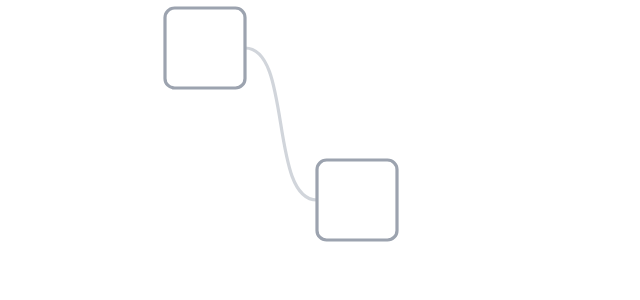
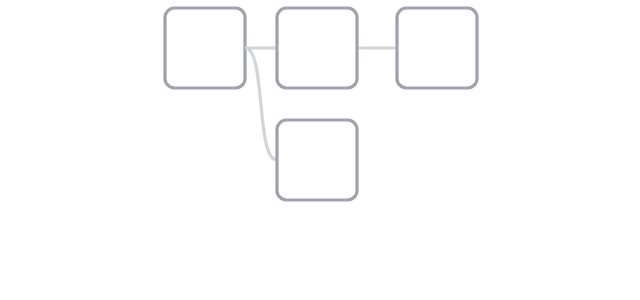
Before and after one commit to anttti/svg-mind-map, a Next.js app: page / in a window 1280 px wide. Shown: the top 300 px of the page, without its empty margins (83-723 px from the left). Built offline with nearby package versions, Linux system fonts and the light colour scheme.

Commit message:
Recursive rendering

```diff
--- a/components/Connection.tsx
+++ b/components/Connection.tsx
@@ -1,9 +1,9 @@
 import { useState } from "react";
-import type { DocNode } from "../store/store";
+import type { MapNodeInfo } from "../store/store";
 
 type Props = {
-  start?: DocNode;
-  end?: DocNode;
+  start?: MapNodeInfo;
+  end?: MapNodeInfo;
 };
 
 export default function Connection({ start, end }: Props) {
@@ -35,7 +35,11 @@ export default function Connection({ start, end }: Props) {
       ? Math.abs(end.position.y - start.position.y + start.size.height)
       : Math.abs(start.position.y - end.position.y + end.size.height);
 
-  if (start.position.x + start.size.width * 1.5 < end.position.x) {
+  if (
+    start.position.x + start.size.width * 1.5 < end.position.x ||
+    (start.position.x + start.size.width < end.position.x &&
+      start.position.y < end.position.y + end.size.height * 1.5)
+  ) {
     // Start is to the left of end
     connStartX = start.position.x + start.size.width;
     connEndX = end.position.x;
@@ -45,7 +49,11 @@ export default function Connection({ start, end }: Props) {
     curveY1 = start.position.y + start.size.height / 2;
     curveX2 = start.position.x + start.size.width + 0.33 * xDist;
     curveY2 = end.position.y + (end.size.height - end.size.height / 2);
-  } else if (start.position.x > end.position.x + end.size.width * 1.5) {
+  } else if (
+    start.position.x > end.position.x + end.size.width * 1.5 ||
+    (end.position.x + end.size.width < start.position.x &&
+      start.position.y < end.position.y + end.size.height * 1.5)
+  ) {
     // Start is to the right of end
     connStartX = start.position.x;
     connEndX = end.position.x + end.size.width;
--- a/pages/index.tsx
+++ b/pages/index.tsx
@@ -1,28 +1,12 @@
 import { useState, useRef } from "react";
 
 import Connection from "../components/Connection";
-import type { DocNode, DocState } from "../store/store";
+import type { MapNode, MapNodeInfo, State } from "../store/store";
 
-const gen = (amount: number): DocState => {
-  const d: DocNode[] = [];
-  // for (let i = 0; i < amount; i++) {
-  // d.push({
-  //   id: String(i),
-  //   type: "rect",
-  //   position: {
-  //     x: Math.floor(Math.random() * 500),
-  //     y: Math.floor(Math.random() * 500),
-  //   },
-  //   size: {
-  //     width: Math.floor(Math.random() * 100) + 30,
-  //     height: Math.floor(Math.random() * 100) + 30,
-  //   },
-  //   color: "rgb(255 0 0 / 0.5)",
-  // });
-  // }
-  d.push({
+const initialState: State = {
+  nodes: {
+    "0": {
       id: "0",
-    type: "rect",
       position: {
         x: 10,
         y: 10,
@@ -32,32 +16,107 @@ const gen = (amount: number): DocState => {
         height: 100,
       },
       color: "var(--gray-400)",
-  });
-  d.push({
+    },
+    "1": {
       id: "1",
-    type: "rect",
       position: {
-      x: 200,
-      y: 200,
+        x: 150,
+        y: 10,
       },
       size: {
         width: 100,
         height: 100,
       },
       color: "var(--gray-400)",
-  });
-  return { nodes: d, connections: [["0", "1"]] };
+    },
+    "2": {
+      id: "2",
+      position: {
+        x: 150,
+        y: 150,
+      },
+      size: {
+        width: 100,
+        height: 100,
+      },
+      color: "var(--gray-400)",
+    },
+    "3": {
+      id: "3",
+      position: {
+        x: 300,
+        y: 10,
+      },
+      size: {
+        width: 100,
+        height: 100,
+      },
+      color: "var(--gray-400)",
+    },
+  },
+  root: {
+    id: "0",
+    nodes: [
+      {
+        id: "1",
+        nodes: [
+          {
+            id: "3",
+            nodes: [],
+          },
+        ],
+      },
+      {
+        id: "2",
+        nodes: [],
+      },
+    ],
+  },
 };
 
-const update = (doc: DocState, id: string, changes: Partial<DocNode>) => {
-  const node = doc.nodes.find((n) => n.id === id);
+const update = (doc: State, id: string, changes: Partial<MapNodeInfo>) => {
+  const node = doc.nodes[id];
   if (node) {
     return {
       ...doc,
-      nodes: [...doc.nodes.filter((n) => n.id !== id), { ...node, ...changes }],
+      nodes: {
+        ...doc.nodes,
+        [id]: { ...node, ...changes },
+      },
     };
   }
   return doc;
+};
+
+const Node = ({
+  id,
+  color,
+  x,
+  y,
+  w,
+  h,
+}: {
+  id: string;
+  color: string;
+  x: number;
+  y: number;
+  w: number;
+  h: number;
+}) => {
+  return (
+    <rect
+      id={id}
+      className="draggable"
+      x={x}
+      y={y}
+      width={w}
+      height={h}
+      fill="white"
+      stroke={color}
+      strokeWidth="4"
+      rx="12"
+    ></rect>
+  );
 };
 
 export default function Home() {
@@ -67,7 +126,7 @@ export default function Home() {
     y: 0,
   });
   const svg = useRef<SVGSVGElement>(null);
-  const [doc, setDoc] = useState<DocState>(gen(2));
+  const [state, setDoc] = useState<State>(initialState);
 
   const getMousePos = (e: { clientX: number; clientY: number }) => {
     if (svg.current) {
@@ -84,16 +143,12 @@ export default function Home() {
   const onMove: React.MouseEventHandler<SVGElement> = (e) => {
     if (elId && svg.current) {
       e.preventDefault();
-      const ctm = svg.current.getScreenCTM();
-      const el = document.getElementById(elId);
-      if (ctm && el) {
       const { x, y } = getMousePos(e);
       setDoc(
-          update(doc, elId, {
+        update(state, elId, {
           position: { x: x - dragOffset.x, y: y - dragOffset.y },
         })
       );
-      }
     }
   };
 
@@ -113,6 +168,38 @@ export default function Home() {
     setElId(null);
   };
 
+  const renderRects = (
+    nodes: ReadonlyArray<MapNode>,
+    parent: MapNode
+  ): ReadonlyArray<JSX.Element> | null => {
+    if (nodes.length === 0) {
+      return null;
+    }
+
+    return nodes
+      .map((node) => {
+        const n = state.nodes[node.id];
+        const p = state.nodes[parent.id];
+        const children = renderRects(node.nodes, node);
+        return [
+          ...(children ? children : []),
+          <Connection key={`${parent.id}${n.id}`} start={p} end={n} />,
+          <Node
+            key={n.id}
+            id={n.id}
+            color={n.color}
+            x={n.position.x}
+            y={n.position.y}
+            w={n.size.width}
+            h={n.size.height}
+          />,
+        ];
+      })
+      .flat();
+  };
+
+  const rootNode = state.nodes[state.root.id];
+
   return (
     <div className="app">
       <svg
@@ -125,28 +212,15 @@ export default function Home() {
         onMouseMove={onMove}
         onMouseLeave={onEndDrag}
       >
-        {doc.connections.map(([start, end]) => (
-          <Connection
-            key={`${start}${end}`}
-            start={doc.nodes.find((n) => n.id === start)}
-            end={doc.nodes.find((n) => n.id === end)}
+        <Node
+          id={rootNode.id}
+          color={rootNode.color}
+          x={rootNode.position.x}
+          y={rootNode.position.y}
+          w={rootNode.size.width}
+          h={rootNode.size.height}
         />
-        ))}
-        {doc.nodes.map((el) => (
-          <rect
-            key={el.id}
-            id={el.id}
-            className="draggable"
-            x={el.position.x}
-            y={el.position.y}
-            width={el.size.width}
-            height={el.size.height}
-            fill="transparent"
-            stroke={el.color}
-            strokeWidth="4"
-            rx="12"
-          ></rect>
-        ))}
+        {renderRects(state.root.nodes, state.root)}
       </svg>
     </div>
   );
```
Also changed, not shown: store/store.ts (+11 -5 lines), components/Node.tsx (added). Lines whose indentation alone changed are shown as unchanged.
